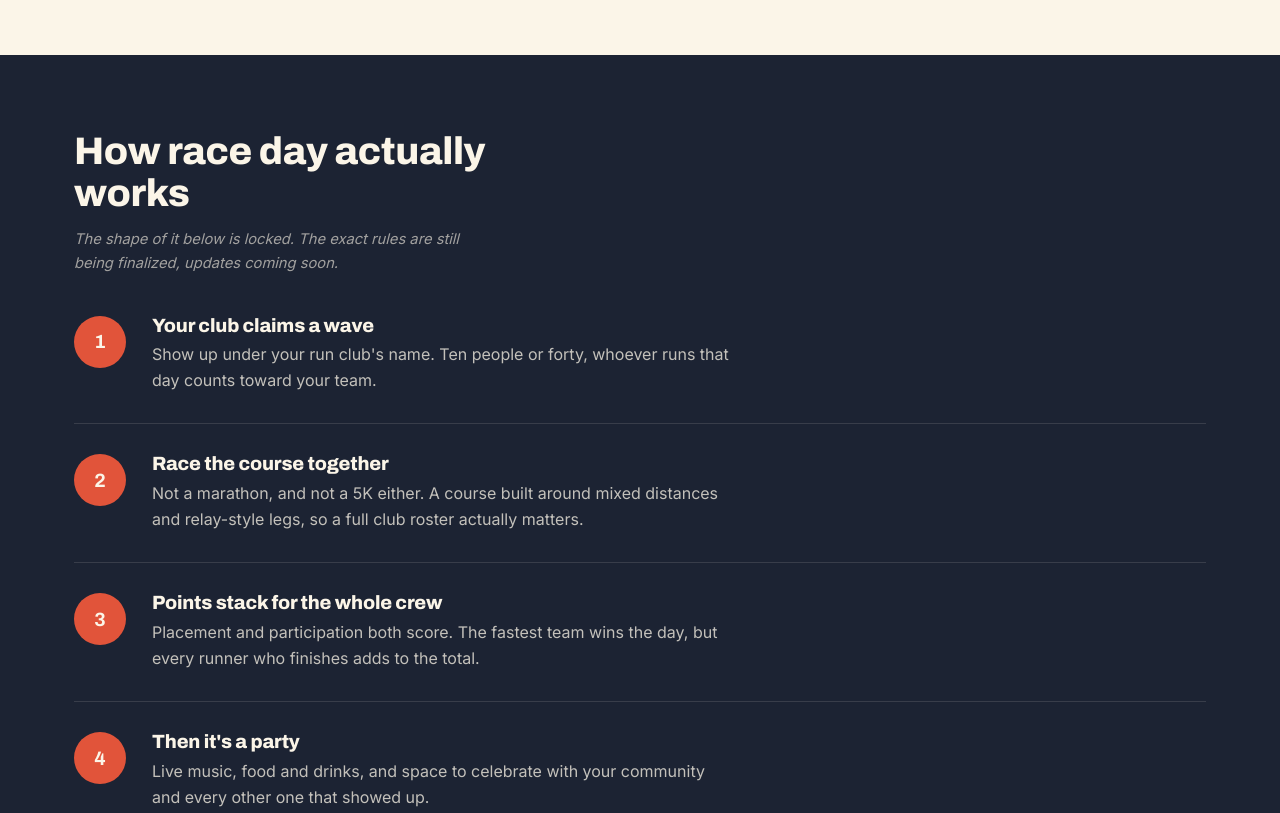
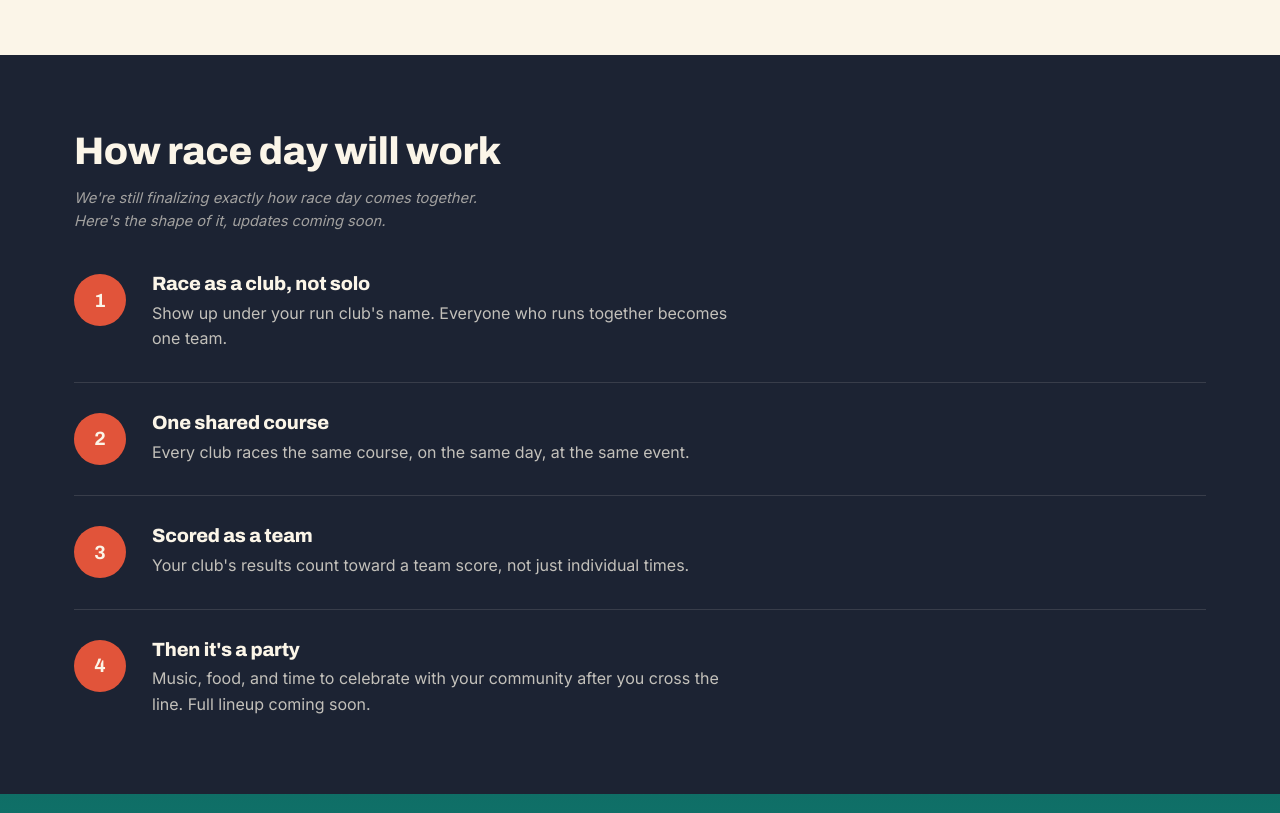
Before and after one commit to amoneyproductions/run-club-fest, a plain HTML site: page index.html in a window 1280 px wide. Shown: the part 1080-1893 px from the top of the page. Drawn offline with Linux system fonts and the light colour scheme.

Commit message:
Stop presenting invented race-day mechanics as fact
The four "how it works" steps described specific rules (team size
thresholds, race format, scoring formula) that were never actually
confirmed, just placeholders I wrote. Rewrote each step to describe
the general concept honestly (team-based, shared course, team
scoring, afterparty) without asserting made-up specifics as settled,
and reworded the section note since the shape itself isn't locked
yet either.

Co-Authored-By: Claude Sonnet 5 <noreply@anthropic.com>
Claude-Session: https://claude.ai/code/session_0164pVENBYjNPh53t9FZd6bz

```diff
--- a/index.html
+++ b/index.html
@@ -90,35 +90,35 @@
   <!-- HOW IT WORKS -->
   <section class="how" id="how-it-works">
     <div class="wrap">
-      <h2>How race day actually works</h2>
-      <p class="how-note">The shape of it below is locked. The exact rules are still being finalized, updates coming soon.</p>
+      <h2>How race day will work</h2>
+      <p class="how-note">We're still finalizing exactly how race day comes together. Here's the shape of it, updates coming soon.</p>
       <div class="steps" role="list">
         <div class="step" role="listitem">
           <span class="step-num">1</span>
           <div>
-            <h3>Your club claims a wave</h3>
-            <p>Show up under your run club's name. Ten people or forty, whoever runs that day counts toward your team.</p>
+            <h3>Race as a club, not solo</h3>
+            <p>Show up under your run club's name. Everyone who runs together becomes one team.</p>
           </div>
         </div>
         <div class="step" role="listitem">
           <span class="step-num">2</span>
           <div>
-            <h3>Race the course together</h3>
-            <p>Not a marathon, and not a 5K either. A course built around mixed distances and relay-style legs, so a full club roster actually matters.</p>
+            <h3>One shared course</h3>
+            <p>Every club races the same course, on the same day, at the same event.</p>
           </div>
         </div>
         <div class="step" role="listitem">
           <span class="step-num">3</span>
           <div>
-            <h3>Points stack for the whole crew</h3>
-            <p>Placement and participation both score. The fastest team wins the day, but every runner who finishes adds to the total.</p>
+            <h3>Scored as a team</h3>
+            <p>Your club's results count toward a team score, not just individual times.</p>
           </div>
         </div>
         <div class="step" role="listitem">
           <span class="step-num">4</span>
           <div>
             <h3>Then it's a party</h3>
-            <p>Live music, food and drinks, and space to celebrate with your community and every other one that showed up.</p>
+            <p>Music, food, and time to celebrate with your community after you cross the line. Full lineup coming soon.</p>
           </div>
         </div>
       </div>
```
